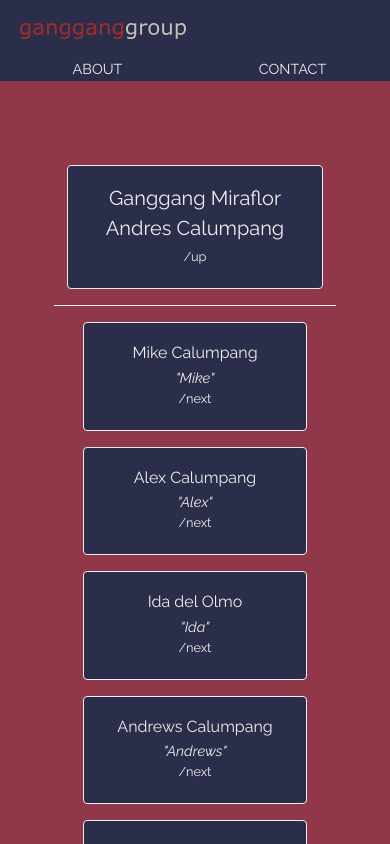
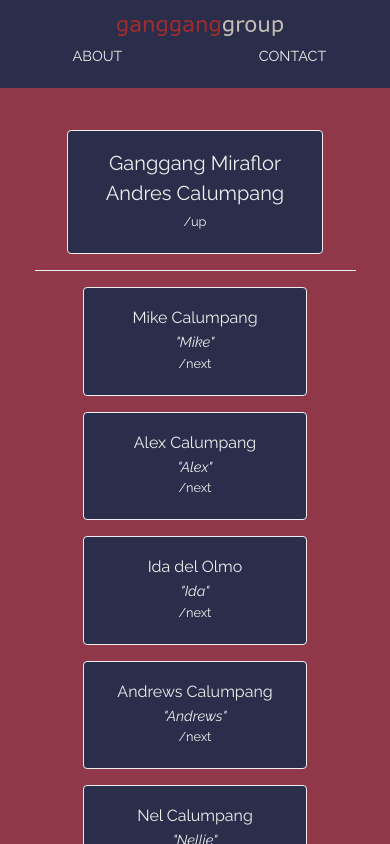
Before and after one commit to deleonanddeleon/family-tree-ggg, a React (Create React App) app: page / in a window 390 px wide. Shown: the top 844 px of the page. Built offline with nearby package versions, Linux system fonts and the light colour scheme.

Commit message:
Add media query

```diff
--- a/public/index.html
+++ b/public/index.html
@@ -6,8 +6,8 @@
     <meta name="viewport" content="width=device-width, initial-scale=1" />
     <meta name="theme-color" content="#000000" />
     <meta
-      name="description"
-      content="Web site created using create-react-app"
+      name="Ganggang's Family Tree"
+      content="Website for Ganggang's Family Tree"
     />
     <link rel="apple-touch-icon" href="%PUBLIC_URL%/logo192.png" />
     <!--
@@ -24,7 +24,7 @@
       work correctly both with client-side routing and a non-root public URL.
       Learn how to configure a non-root public URL by running `npm run build`.
     -->
-    <title>React App</title>
+    <title>Ganggang Group Family Tree</title>
   </head>
   <body>
     <noscript>You need to enable JavaScript to run this app.</noscript>
--- a/src/index.css
+++ b/src/index.css
@@ -100,7 +100,7 @@ section.hero a:hover {
 
 .container {
   padding-top: 10vh;
-  width: 80vw;
+  width: 90vw;
   margin: 0 auto;
   max-width: 900px;
 }
@@ -125,4 +125,41 @@ section.hero a:hover {
   width: 16rem;
 }
 
+@media only screen and (max-width: 576px) {
+  nav {
+    flex-direction: column;
+    padding-bottom: 15px;
+    padding-top: 15px;
+  }
+  nav ul {
+    width: 100%;
+    margin-top: 0px;
+  }
+  nav ul li {
+    width: 50%;
+    padding: 5px;
+  }
+  nav div:nth-child(1) {
+    margin: 0 auto;
+    display: block;
+    padding-bottom: 0;
+  }
+  nav div:nth-child(1) img {
+    margin-left: -1rem;
+  }
+
+  .nav-child {
+    flex-grow: 1;
+    text-align: center;
+  }
+
+  .container {
+    /* padding: 80px; */
+    padding-top: 5vh;
+    width: 90vw;
+    margin: 0 auto;
+    max-width: 400px;
+  }
+}
+
 /*# sourceMappingURL=index.css.map */
--- a/src/index.js
+++ b/src/index.js
@@ -4,9 +4,9 @@ import Popper from 'popper.js';
 import 'bootstrap/dist/js/bootstrap.bundle.min';
 import React from 'react';
 import ReactDOM from 'react-dom';
-import './index.css';
 import {BrowserRouter} from 'react-router-dom';
 import App from './components/App';
+import './index.css';
 
 import registerServiceWorker from './registerServiceWorker';
 
--- a/src/styles/index.scss
+++ b/src/styles/index.scss
@@ -115,7 +115,7 @@ section.hero {
 
 .container {
   padding-top: 10vh;
-  width: 80vw;
+  width: 90vw;
   margin: 0 auto;
   max-width:  900px;
 }
@@ -141,3 +141,40 @@ section.hero {
   @extend %card-shared;
   width: 16rem;
 }
+
+@media only screen and (max-width: 576px) {
+  nav {
+		flex-direction: column;
+    padding-bottom: 15px;
+    padding-top: 15px;
+    ul {
+      width:100%;
+      margin-top: 0px;
+      li {
+        width: 50%;
+        padding: 5px;
+      }
+    }
+    div:nth-child(1) {
+      margin: 0 auto;
+      display: block;
+      padding-bottom: 0;
+      img {
+        margin-left: -1rem;
+      }
+    }
+  }
+
+  .nav-child {
+		flex-grow: 1;
+		text-align: center;
+	}
+
+  .container {
+    /* padding: 80px; */
+    padding-top: 5vh;
+    width: 90vw;
+    margin: 0 auto;
+    max-width:  400px;
+  }
+}
```
Also changed, not shown: 19 other files (tests, documents, lock files or other folders).
